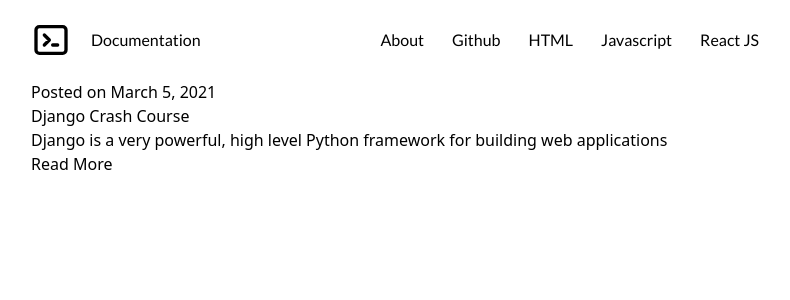
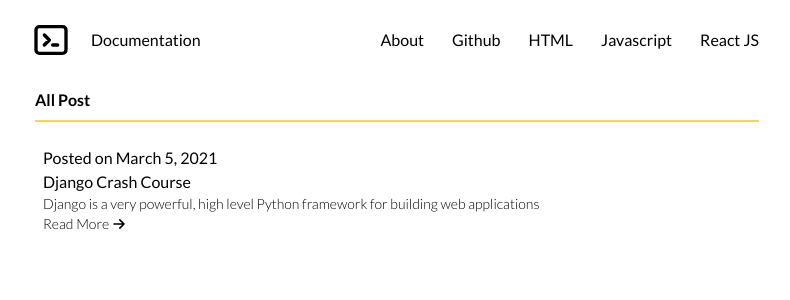
Before and after one commit to mhanifmuhsin/documentation, a Next.js app: page / in a window 1280 px wide. Shown: the top 300 px of the page, without its empty margins (245-1035 px from the left). Built offline with nearby package versions, Linux system fonts and the light colour scheme.

Commit message:
:lipstick:Update styles

```diff
--- a/components/Posts.js
+++ b/components/Posts.js
@@ -1,19 +1,23 @@
 import Link from 'next/link'
 
 export default function Post({ post }) {
-  return (
-    <div className='card'>
-      {/* <img src={post.frontmatter.cover_image} alt='' /> */}
+    return (
+        <div className='font-lato py-3'>
+            {/* <img src={post.frontmatter.cover_image} alt='' /> */}
 
-      <div className='post-date'>Posted on {post.frontmatter.date}</div>
+            <div className='text-base'>Posted on {post.frontmatter.date}
+            <h1>{post.frontmatter.title}</h1>
+            </div>
+            <div className="font-light">
+                <p className="text-sm">{post.frontmatter.excerpt}</p>
+                <Link href={`/blog/${post.slug}`}>
+                    <a className='flex text-sm'>Read More
+                    <svg xmlns="http://www.w3.org/2000/svg" className="h-5 w-5" fill="none" viewBox="0 0 24 24" stroke="currentColor">
+                        <path strokeLinecap="round" strokeLinejoin="round" strokeWidth={2} d="M13 7l5 5m0 0l-5 5m5-5H6" />
+                    </svg></a>
 
-      <h3>{post.frontmatter.title}</h3>
-
-      <p>{post.frontmatter.excerpt}</p>
-
-      <Link href={`/blog/${post.slug}`}>
-        <a className='btn'>Read More</a>
-      </Link>
-    </div>
-  )
+                </Link>
+            </div>
+        </div>
+    )
 }
--- a/pages/blog/[slug].js
+++ b/pages/blog/[slug].js
@@ -3,6 +3,7 @@ import path from 'path'
 import matter from 'gray-matter'
 import marked from 'marked'
 import Link from 'next/link'
+import Layout from '../../components/Layout'
 
 export default function PostPage({
     frontmatter: { title, date, cover_image },
@@ -11,14 +12,17 @@ export default function PostPage({
 }) {
     return (
         <>
-            <Link href='/'>
-                <a className='btn btn-back'>Go Back</a>
-            </Link>
-            <div className='card card-page'>
-                <h1 className='post-title'>{title}</h1>
-                <div className='post-date'>Posted on {date}</div>
+            <div className="pt-2 pb-3">
+                <Link href='/'>
+                    <a className='font-lato font-bold ml-1'>Go Back</a>
+                </Link>
+            </div>
+            <hr className=" border-b-2 border-yellow-300" />
+            <div className='py-3 font-light'>
                 {/* <img src={cover_image} alt='' /> */}
-                <div className='post-body'>
+            <div className='font-semibold'>Posted on {date}</div>
+            <h1 className='font-semibold'>{title}</h1>
+                <div className='text-base py-2'>
                     <div dangerouslySetInnerHTML={{ __html: marked(content) }}></div>
                 </div>
             </div>
@@ -57,3 +61,11 @@ export async function getStaticProps({ params: { slug } }) {
         },
     }
 }
+
+PostPage.getLayout = function getLayout(page) {
+    return (
+        <Layout>
+            {page}
+        </Layout>
+    )
+}
--- a/pages/index.js
+++ b/pages/index.js
@@ -14,7 +14,8 @@ export default function Home({posts}) {
         <meta name="description" content="Generated by create next app" />
         <link rel="icon" href="/favicon.ico" />
       </Head>
-      <div className='posts'>
+      <h1 className="font-lato font-bold py-2 ml-1 border-b-2 border-yellow-300">All Post</h1>
+      <div className="p-3">
         {posts.map((post, index) => (
           <Post key={index} post={post} />
         ))}
```
